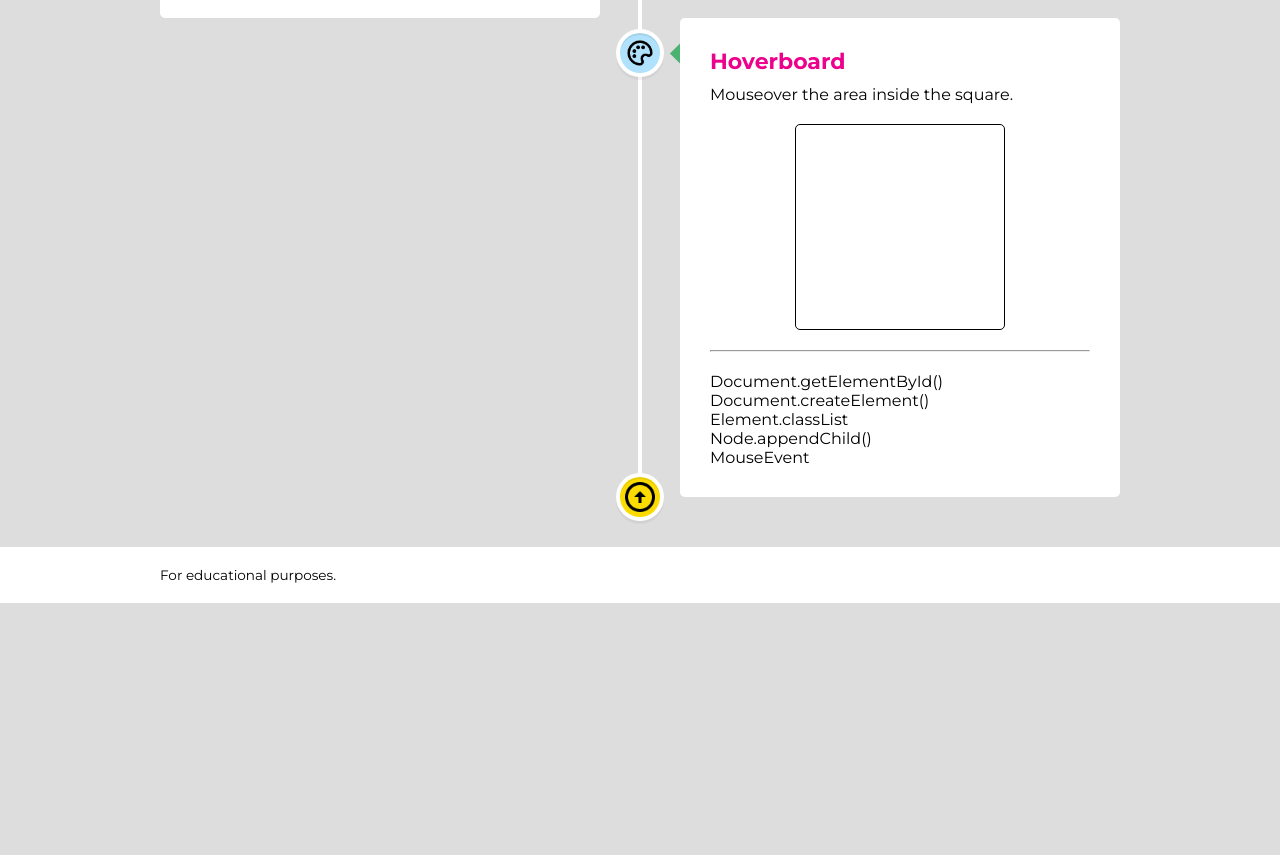
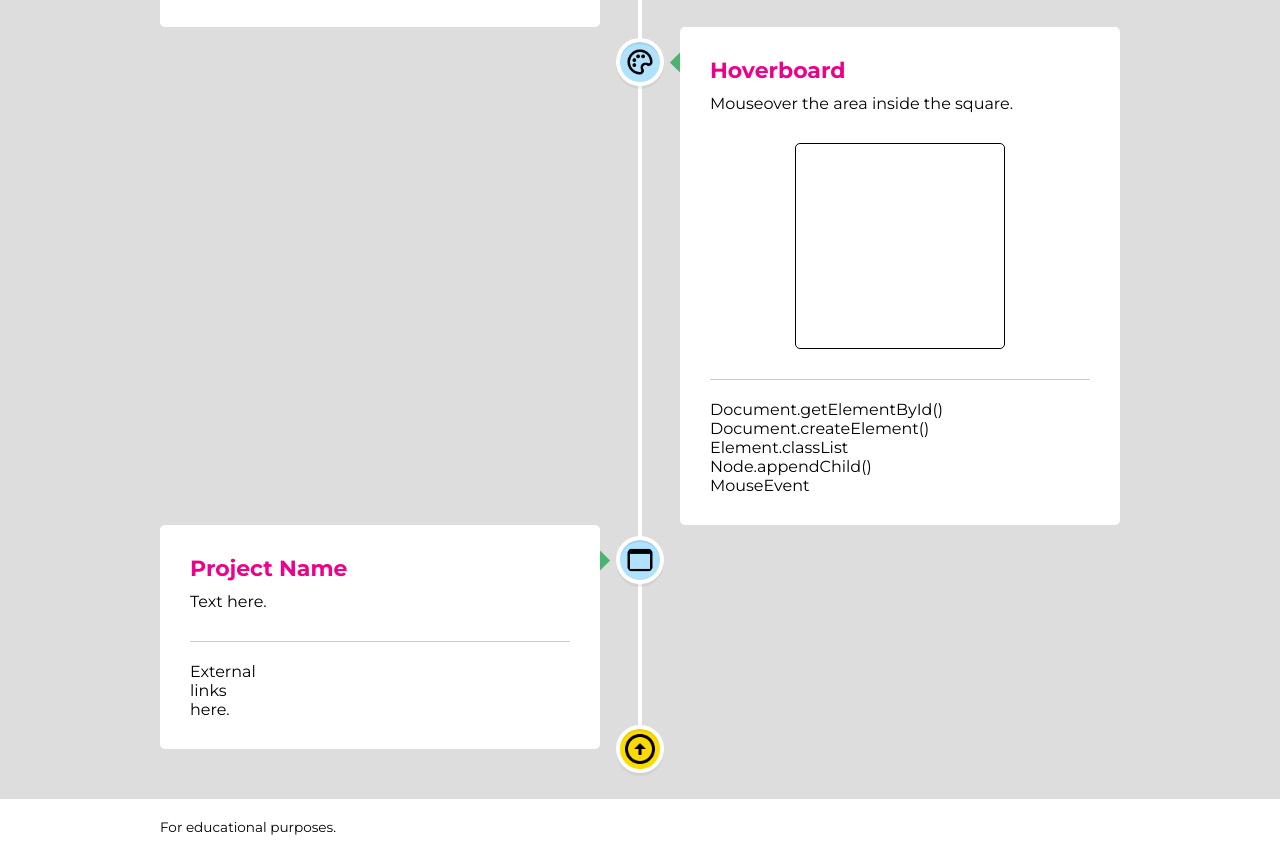
Before and after one commit to dana-eliz8bit/clg-javascript-project, a plain HTML site: page index.html in a window 1280 px wide. Shown: the part 371-1226 px from the top of the page. Before the commit the page ends 974 px from the top, so only its background shows below. Drawn offline with Linux system fonts and the light colour scheme.

Commit message:
Add hr styling to project template.

```diff
--- a/css/main.css
+++ b/css/main.css
@@ -146,6 +146,14 @@ footer {
   margin-top: 10px;
 }
 
+hr {
+  border-top: 1px solid #ccc;
+  border-bottom: none;
+  border-left: none;
+  border-right: none;
+  margin-top: 30px;
+}
+
 .link-external-resource {
   display: flex;
   flex-direction: column;
@@ -255,7 +263,7 @@ footer {
   justify-content: center;
   flex-wrap: wrap;
   max-width: 210px;
-  margin: 20px auto;
+  margin: 30px auto;
   padding: 2px;
   border: 1px solid #000;
   border-radius: 5px;
--- a/index.html
+++ b/index.html
@@ -139,11 +139,21 @@
           </div>
         </section>
       </div>
+      <div class="container odd">
+        <section>
+          <img class="icon" src="/images/window-regular-24.png" alt="Window" />
+          <span class="title">Project Name</span>
+          <p>Text here.</p>
+          <hr />
+          <div class="link-external-resource">External links here.</div>
+        </section>
+      </div>
       <!-- <div class="container odd">
         <section>
           <img class="icon" src="/images/window-regular-24.png" alt="Window" />
           <span class="title">Project Name</span>
           <p>Text here.</p>
+          <hr />
           <div class="link-external-resource">External links here.</div>
         </section>
       </div>
@@ -152,6 +162,7 @@
           <img class="icon" src="/images/window-regular-24.png" alt="Window" />
           <span class="title">Project Name</span>
           <p>Text here.</p>
+          <hr />
           <div class="link-external-resource">External links here.</div>
         </section>
       </div> -->
```
Also changed, not shown: 1 other file.
